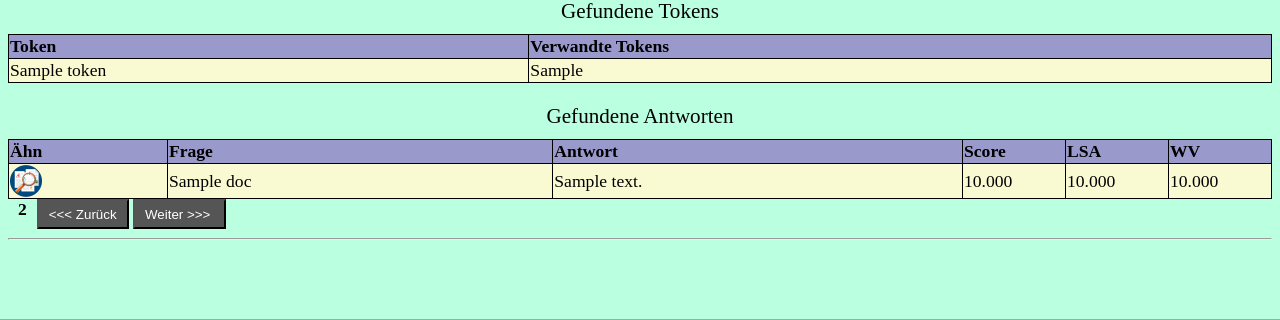
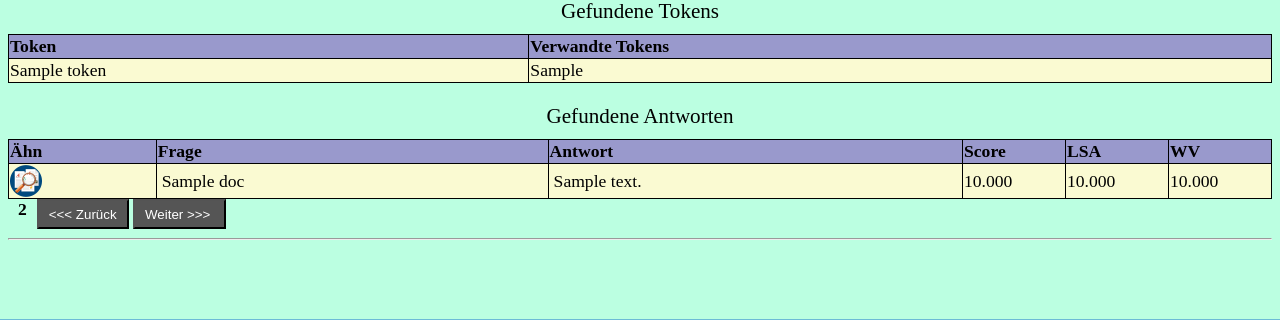
Before and after one commit to diegoami/faqdomain_PY, a Flask app: template src/web/templates/search_questions.html in a window 1280 px wide. Shown: the part 464-784 px from the top of the page. Run offline with Flask 2, Linux system fonts and the light colour scheme; the template is opened without the code that fills it: most values are stand-ins (such as "Sample title", 1, 10 or a date in 2020); parts of the project's set-up code (start-up, migrations or seed data) failed here and were passed over.

Commit message:
Improved layout

```diff
--- a/src/web/static/css/tables.css
+++ b/src/web/static/css/tables.css
@@ -42,6 +42,13 @@ th.date, td.date {
   width:80px;
 }
 
+.question {
+    padding: 5px;
+}
+
+.answer {
+    padding: 5px;
+}
 
 .columnscore {
    width:100px;
--- a/src/web/templates/header_files.html
+++ b/src/web/templates/header_files.html
@@ -7,10 +7,10 @@
 <meta property='og:description' content='Portal einer fiktiven Bank, welche Antworten zu häufigen Fragen seiner Kunden zeigt.'/>
 <meta property='og:url' content='http://www.faqportal.de' />
 
- <link rel="stylesheet" type="text/css" href="{{ url_for('static', filename='css/buttons.css') }}?v=102"  >
- <link rel="stylesheet" type="text/css" href="{{ url_for('static', filename='css/topnav.css') }}?v=114"  >
- <link rel="stylesheet" type="text/css" href="{{ url_for('static', filename='css/main.css') }}?v=149"  >
- <link rel="stylesheet" type="text/css" href="{{ url_for('static', filename='css/tables.css') }}?v=135"  >
- <link rel="stylesheet" type="text/css" href="{{ url_for('static', filename='css/two_columns.css') }}?v=110"  >
+ <link rel="stylesheet" type="text/css" href="{{ url_for('static', filename='css/buttons.css') }}?v=103"  >
+ <link rel="stylesheet" type="text/css" href="{{ url_for('static', filename='css/topnav.css') }}?v=115"  >
+ <link rel="stylesheet" type="text/css" href="{{ url_for('static', filename='css/main.css') }}?v=150"  >
+ <link rel="stylesheet" type="text/css" href="{{ url_for('static', filename='css/tables.css') }}?v=136"  >
+ <link rel="stylesheet" type="text/css" href="{{ url_for('static', filename='css/two_columns.css') }}?v=111"  >
  <link rel="shortcut icon" href="{{ url_for('static', filename='images/favicon.ico') }}" type="image/x-icon" />
  <script type="text/javascript" src="{{ url_for('static', filename='scripts/main.js') }}?v=129"></script>
--- a/src/web/templates/search_questions.html
+++ b/src/web/templates/search_questions.html
@@ -97,11 +97,10 @@
                     </A>
                 </td>
 
-                <td > <!--suppress HtmlUnknownTarget, HtmlUnknownTarget -->
-                    {{_.question}}</A></td>
+                <td class="question">
+                    {{_.question}}</td>
 
-                 <td > <!--suppress HtmlUnknownTarget, HtmlUnknownTarget -->
-                    {{_.answer}}</A></td>
+                 <td class="answer">{{_.answer}}</td>
                 <td class="columnscore"> <!--suppress HtmlUnknownTarget, HtmlUnknownTarget -->
                     {{'%0.3f'| format(_.score|float)}}</A></td>
                 <td > <!--suppress HtmlUnknownTarget, HtmlUnknownTarget -->
--- a/src/web/templates/show_words.html
+++ b/src/web/templates/show_words.html
@@ -3,12 +3,12 @@
 <head>
   {% include 'header_files.html' %}
     <meta charset="UTF-8">
-  <title>Wortschatz</title>
+  <title>Tokens</title>
 
 </head>
 <body onload="select_header('topnav_show_words')">
 {% include 'header.html' %}
-<P>Wörter</P>
+<P>Tokens</P>
 
 {% if wps : %}
 
```
